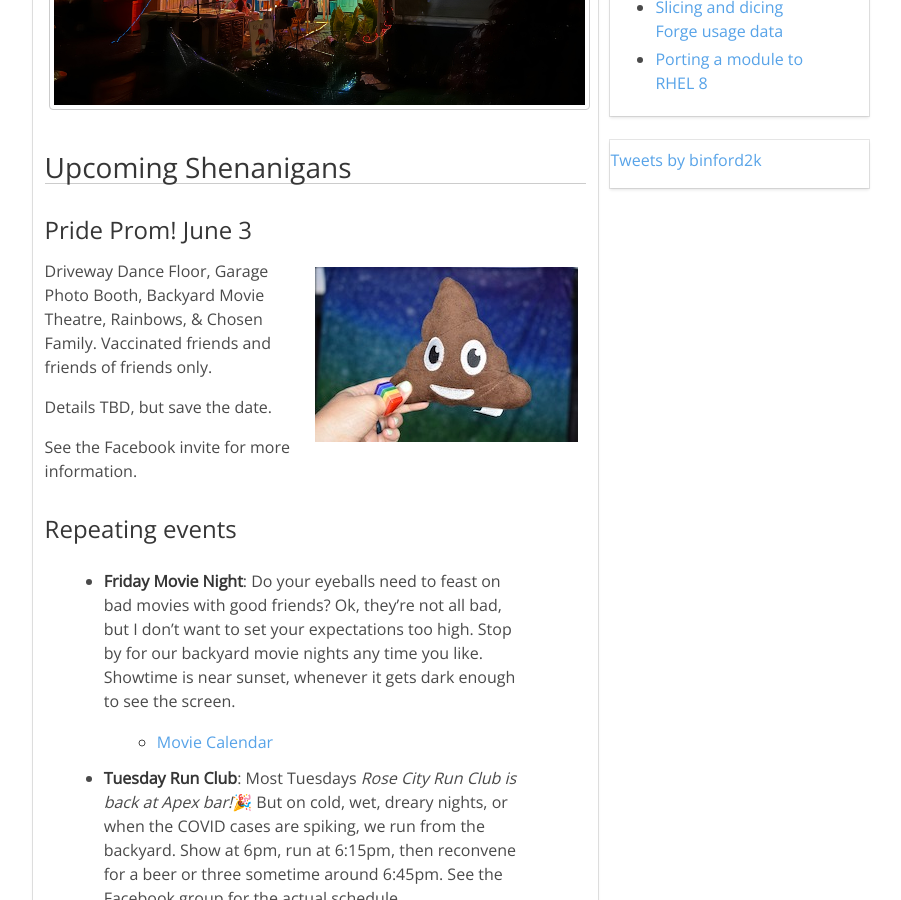
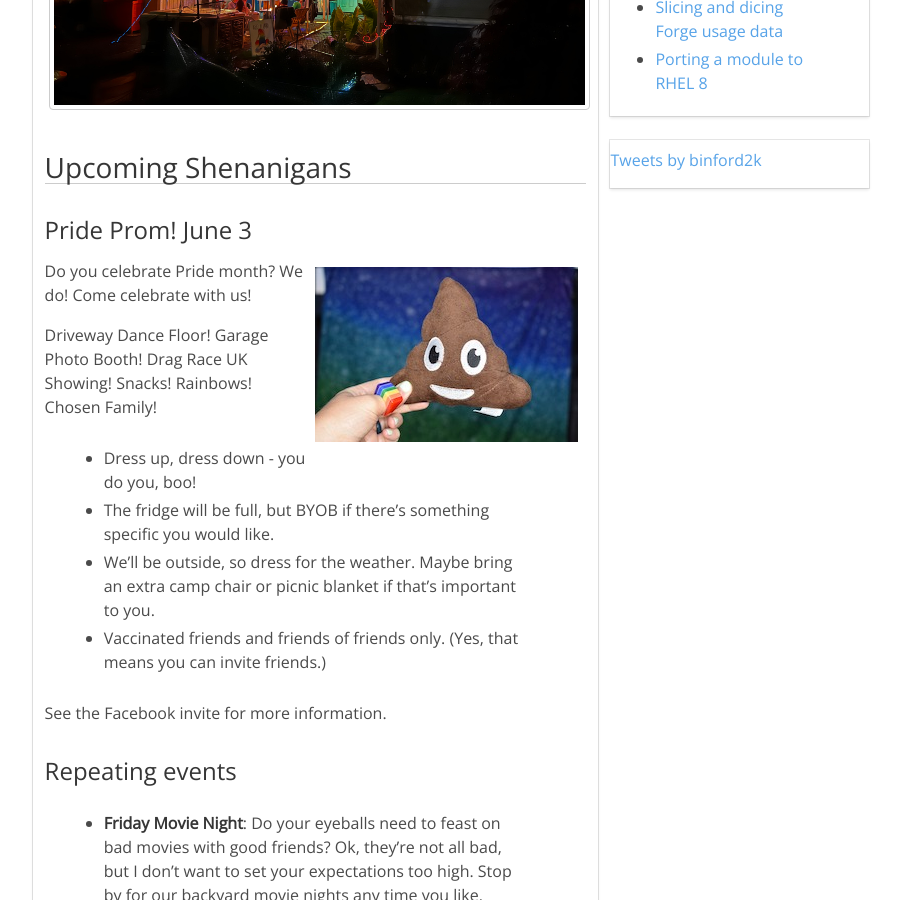
Before and after one commit to binford2k/binford2k.com, a Jekyll site: the page built from backyard.md, in a window 1280 px wide and 900 px high, scrolled down 616 px. Shown: the whole window, without its empty margins (183-1084 px from the left). Built offline with Jekyll 4.4.1, drawn with Linux system fonts in a browser that asks for light colours; comment, search, counter and statistics services are not loaded.

Commit message:
Update backyard.md

```diff
--- a/backyard.md
+++ b/backyard.md
@@ -20,10 +20,17 @@ invited to bring your own to add to the collective.
 
  <img style="float: right; border: none;" src="/assets/images/pride_prom.jpg" />
 
-Driveway Dance Floor, Garage Photo Booth, Backyard Movie Theatre, Rainbows, & Chosen Family.
-Vaccinated friends and friends of friends only.
+Do you celebrate Pride month? We do! Come celebrate with us!
 
-Details TBD, but save the date.
+Driveway Dance Floor!
+Garage Photo Booth!
+Drag Race UK Showing!
+Snacks! Rainbows! Chosen Family!
+
+- Dress up, dress down - you do you, boo!
+- The fridge will be full, but BYOB if there’s something specific you would like.
+- We’ll be outside, so dress for the weather. Maybe bring an extra camp chair or picnic blanket if that’s important to you.
+- Vaccinated friends and friends of friends only. (Yes, that means you can invite friends.)
 
 See the Facebook invite for more information.
 
```
